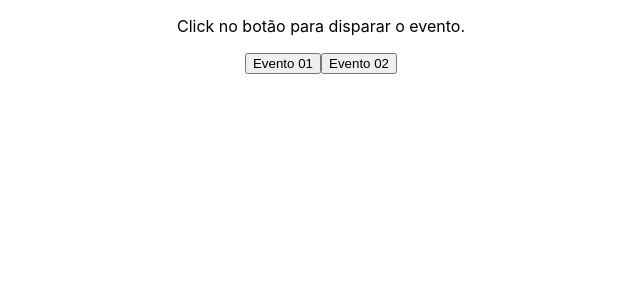
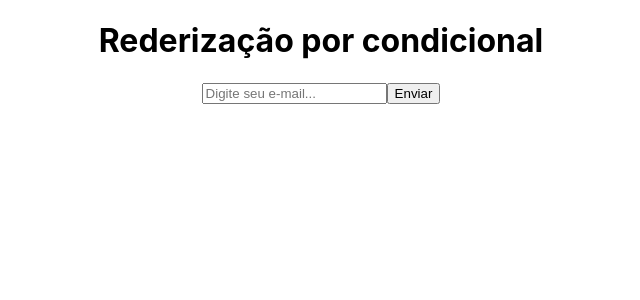
Before and after one commit to viniciusxsousa/react-projeto, a React (Create React App) app in the folder projeto-react/: page / in a window 1280 px wide. Shown: the top 300 px of the page, without its empty margins (319-959 px from the left). Built offline with nearby package versions, Linux system fonts and the light colour scheme.

Commit message:
rederização condicional

```diff
--- a/projeto-react/src/App.js
+++ b/projeto-react/src/App.js
@@ -1,11 +1,11 @@
 import './App.css';
 
-import Evento from './components/Evento';
+import Rederizasao from './components/Rederizasao'
 
 function App() {
   return (
     <div className="App">
-      <Evento></Evento>
+      <Rederizasao></Rederizasao>
     </div>
   );
 }
--- /dev/null
+++ b/projeto-react/src/components/Rederizasao/index.jsx
@@ -0,0 +1,34 @@
+import { useState } from 'react'
+
+function Rederizasao(){
+
+    const [email, setEmail] = useState();
+    const [emailUser, setEmailUser] = useState();
+
+    function enviarEmail(e){
+        e.preventDefault()
+        setEmailUser(email);
+    }
+
+    function limparEmail(){
+        setEmailUser('')
+    }
+
+    return(
+        <div>
+            <h1>Rederização por condicional</h1>
+            <form>
+                <input type='email' placeholder='Digite seu e-mail...' onChange={(e) => setEmail(e.target.value)} ></input>
+                <button type='submit' onClick={enviarEmail}>Enviar</button>
+                {emailUser && (
+                    <div>
+                        <p>O e-mail do usuário é: {emailUser}</p>
+                        <button onClick={limparEmail}>Limpar</button>
+                    </div>
+                )}
+            </form>
+        </div>
+    )
+}
+
+export default Rederizasao
```
